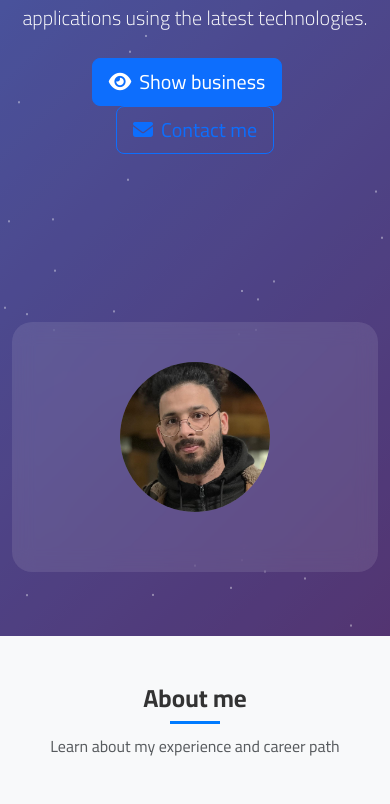
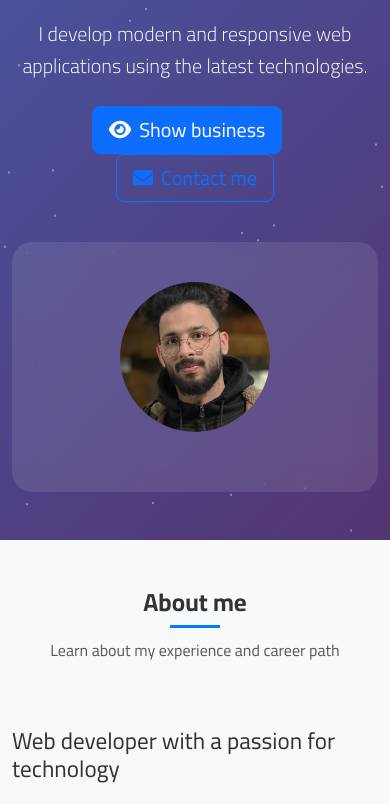
Before and after one commit to Waeel1996/my-portfolio, a website built with Vite: page index.html in a window 390 px wide. Shown: the part 208-1012 px from the top of the page. Built offline with nearby package versions, Linux system fonts and the light colour scheme.

Commit message:
editing spaces fr mobiles

```diff
--- a/index.html
+++ b/index.html
@@ -44,8 +44,9 @@
     <!-- Hero Section -->
     <section id="home" class="hero-section">
         <div class="container">
-            <div class="row align-items-center min-vh-100">
-                <div class="col-lg-6">
+            <div class="row align-items-lg-center py-5 py-lg-0 min-vh-lg-100">
+
+            <div class="col-lg-6">
                     <div class="hero-content">
                         <h1 class="display-4 fw-bold mb-3">
                              <span class="text-primary">hey, I'm Wael</span>
--- a/style.css
+++ b/style.css
@@ -411,3 +411,11 @@ html {
     object-fit: cover;
     border-radius: 50%;
 }
+
+@media (min-width: 992px) {
+    .min-vh-lg-100 { min-height: 100vh; }
+}
+
+@media (max-width: 991.98px) {
+    .hero-section { padding-top: 4rem; }
+}
```
